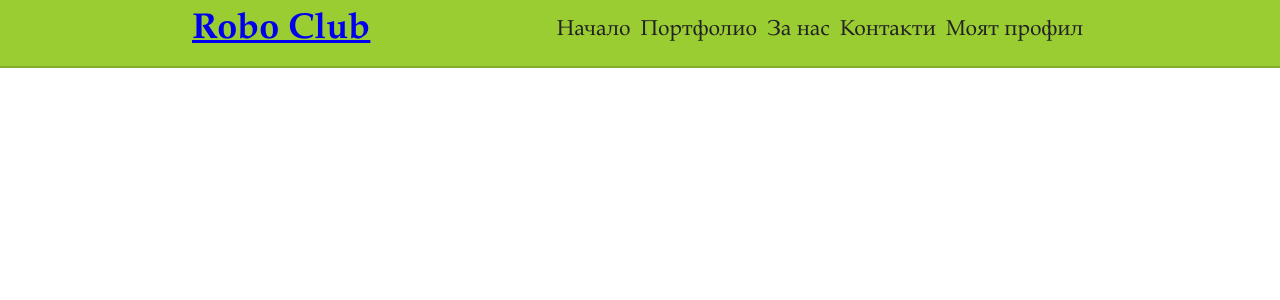
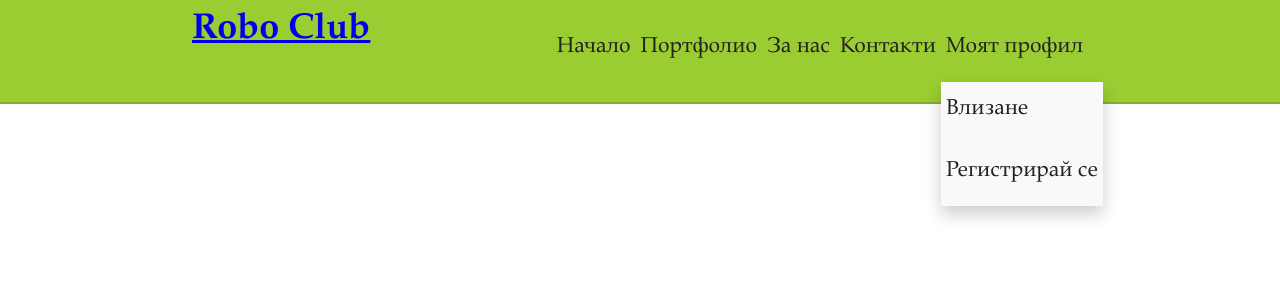
Before and after one commit to roboklub/sait, a PHP site: page / in a window 1280 px wide, after a click on "Моят профил". Shown: the top 300 px of the page. Run offline with PHP 8.4, Linux system fonts and the light colour scheme.

Commit message:
navigation dropdown effect

```diff
--- a/css/style.css
+++ b/css/style.css
@@ -55,6 +55,39 @@ body{
 
 
 
+  li {
+      float: left;
+  }
+
+  li a, .dropbtn {
+      display: inline-block;
+      color: white;
+      text-align: center;
+      text-decoration: none;
+  }
+
+  li.dropdown {
+      display: inline-block;
+  }
+
+  .dropdown-content {
+      display: none;
+      position: absolute;
+      background-color: #f9f9f9;
+      min-width: 160px;
+      box-shadow: 0px 8px 16px 0px rgba(0,0,0,0.2);
+  }
+
+  .dropdown-content a {
+      color: black;
+      text-decoration: none;
+      display: block;
+      text-align: left;
+  }
+
+  .dropdown-content a:hover {background-color: #f1f1f1}
+
+  .show {display:block;}
 
 
 /* END GLOBAL NAVIGATION */
--- /dev/null
+++ b/script/click_block_effect.js
@@ -0,0 +1,19 @@
+/* When the user clicks on the button,
+toggle between hiding and showing the dropdown content */
+function myFunction() {
+    document.getElementById("myDropdown").classList.toggle("show");
+}
+
+// Close the dropdown if the user clicks outside of it
+window.onclick = function(e) {
+  if (!e.target.matches('.dropbtn')) {
+
+    var dropdowns = document.getElementsByClassName("dropdown-content");
+    for (var d = 0; d < dropdowns.length; d++) {
+      var openDropdown = dropdowns[d];
+      if (openDropdown.classList.contains('show')) {
+        openDropdown.classList.remove('show');
+      }
+    }
+  }
+}
--- a/templates/classic_footer.php
+++ b/templates/classic_footer.php
@@ -1,2 +1,3 @@
+  <script type="text/javascript" src="script/click_block_effect.js"></script>
 </body>
 </html>
--- a/templates/classic_navigation_bar.php
+++ b/templates/classic_navigation_bar.php
@@ -13,8 +13,12 @@
           <a href="#">За нас</a>
         </li><li>
           <a href="#">Контакти</a>
-        </li><li>
-          <a href="#">Моят профил</a>
+        </li><li class="dropdown">
+          <a href="javascript:void(0)" class="dropbtn" onclick="myFunction()">Моят профил</a>
+          <div class="dropdown-content" id="myDropdown">
+            <a href="#">Влизане</a>
+            <a href="#">Регистрирай се</a>
+          </div>
         </li>
       </ul>
     </nav>
```
Also changed, not shown: img/favi.png (added), img/favicon.png (added), 1 other file.
